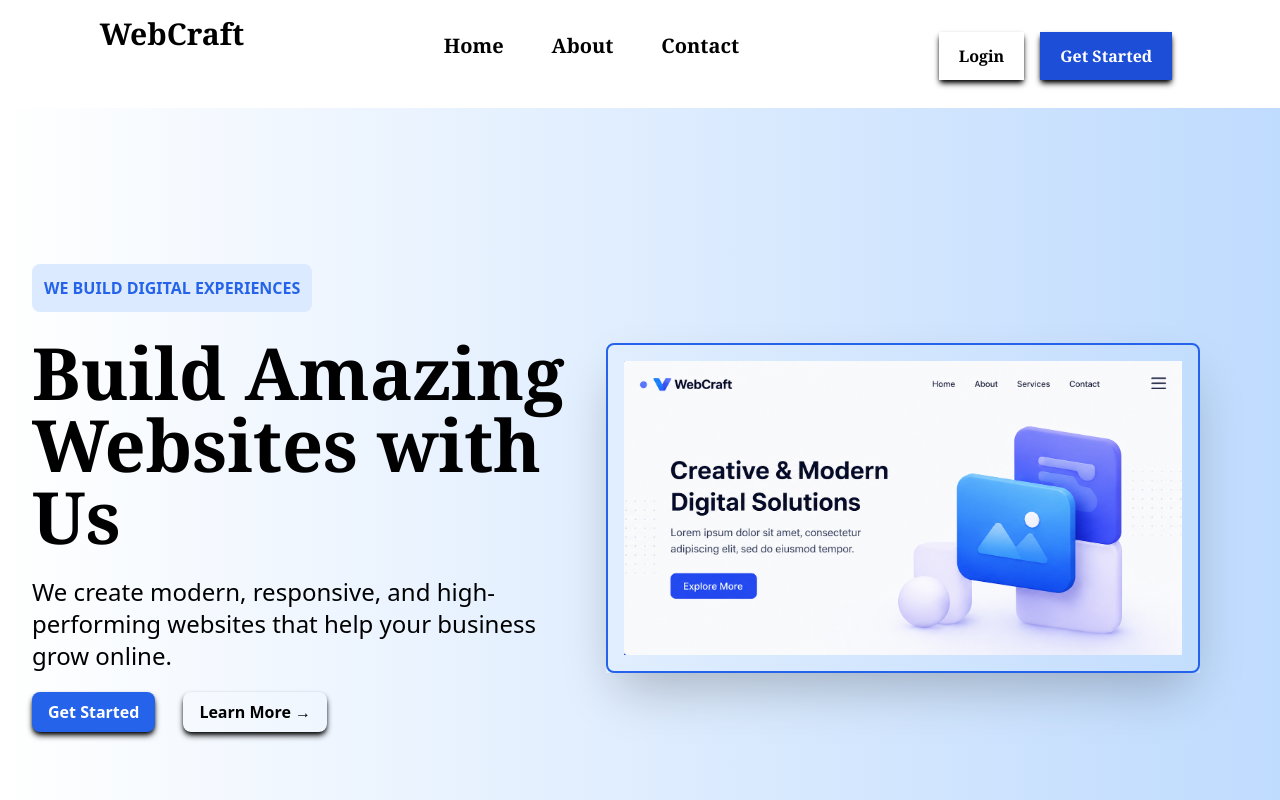
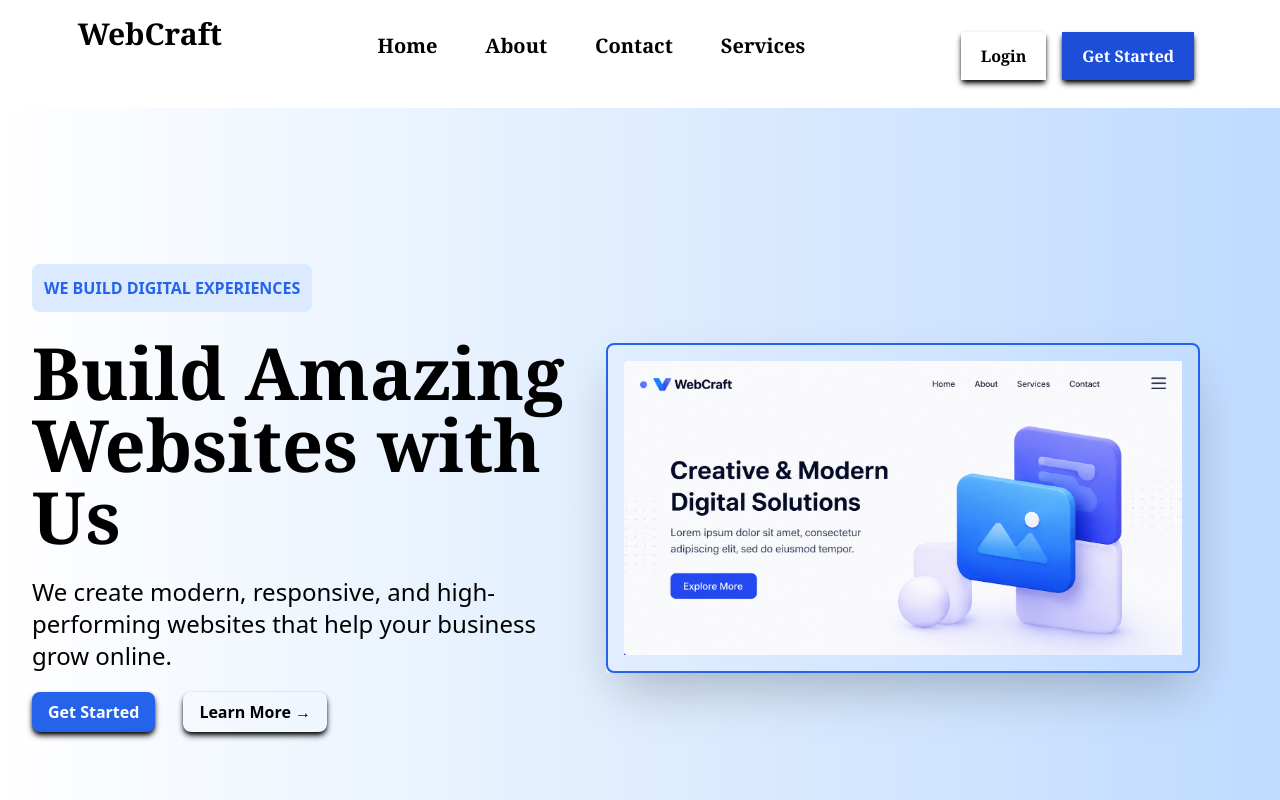
Before and after one commit to sakshimaurya7/landing-page, a React (Vite) app: page / in a window 1280 px wide. Shown: the top 800 px of the page. Built offline with nearby package versions, Linux system fonts and the light colour scheme.

Commit message:
Add services

```diff
--- a/src/App.jsx
+++ b/src/App.jsx
@@ -6,6 +6,7 @@ import About from "./pages/About"
 import Contact from "./pages/Contact"
 import Footer from "./pages/Footer"
 import Layout from "./Layout"
+import Services from "./pages/Services"
 
 function App() {
 
@@ -16,6 +17,7 @@ function App() {
       <Route path="/" element={<Home />} />
       <Route path="/about" element={<About />} />
       <Route path="/contact" element={<Contact />} />
+      <Route path="/services" element={<Services />} />
     </Route>
    </Routes>
   </>
--- a/src/pages/Navbar.jsx
+++ b/src/pages/Navbar.jsx
@@ -11,6 +11,7 @@ function Navbar(){
                 <Link to = "/" className="mx-6 hover:text-blue-600 focus:text-indigo-300 active:text-2xl">Home</Link>
                 <Link to = "/about" className="mx-6 hover:text-blue-600 focus:text-indigo-300 active:text-2xl">About</Link>
                 <Link to = "/contact" className="mx-6 hover:text-blue-600 focus:text-indig0-300 active:text-2xl">Contact</Link>
+                <Link to = "/services" className="mx-6 hover:text-blue-600 focus:text-indig0-300 active:text-2xl">Services</Link>
             </div>
 
             <div className="font-semibold font-serif mt-4">
```
